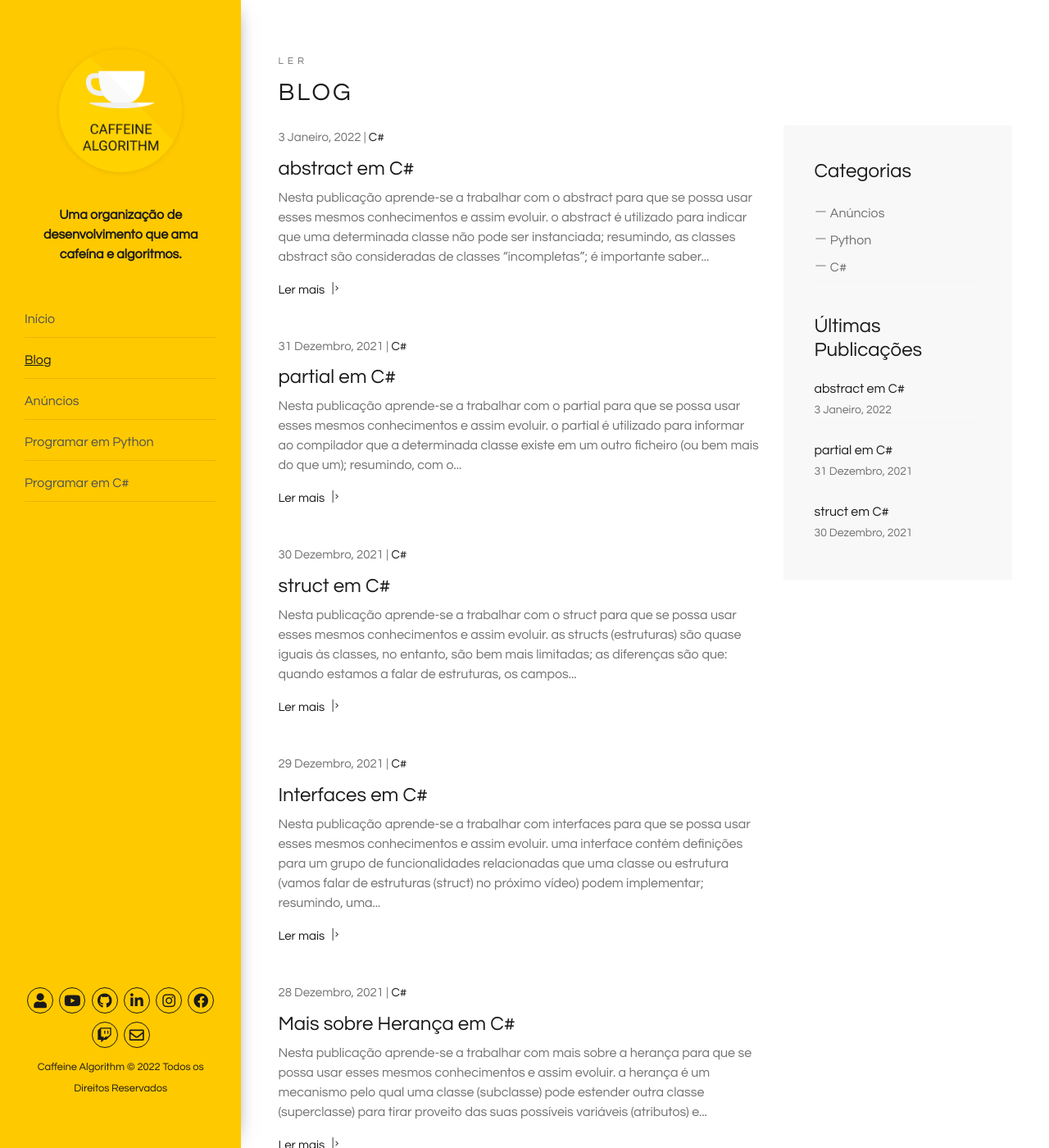
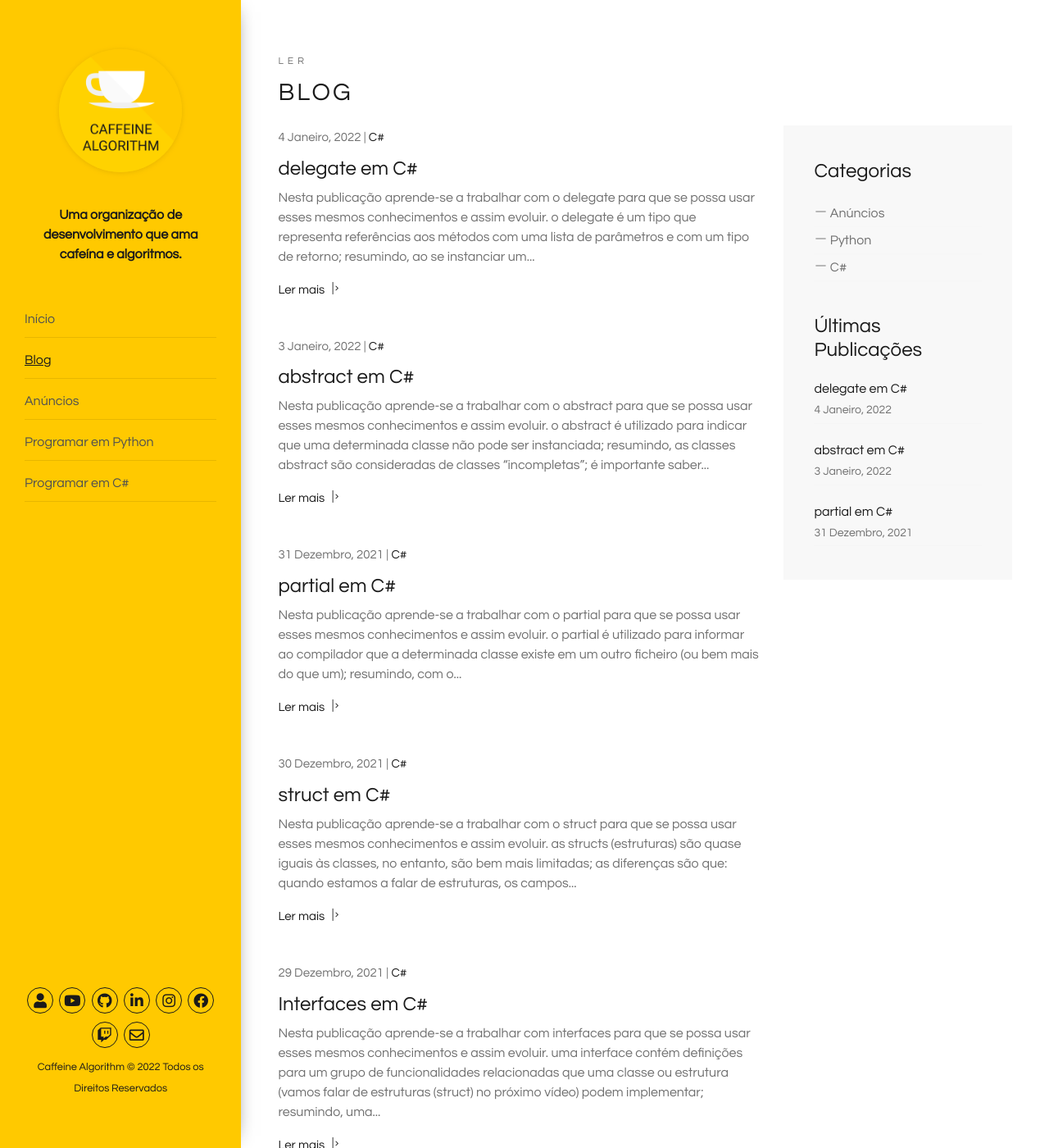
Before and after one commit to caffeinealgorithm/caffeinealgorithm.github.io, a Jekyll site: the page built from blog/index.html, in a window 1280 px wide and 1400 px high. Shown: the whole window at 82% size. Built offline with Jekyll 4.4.1, drawn with Linux system fonts in a browser that asks for light colours; the list of posts is cut into pages by our own code; some of the changed text lies outside the part shown.

Commit message:
Add 43º episode of the C# programming series

````diff
--- /dev/null
+++ b/_posts/2022-01-04-delegate-em-csharp.md
@@ -0,0 +1,57 @@
+---
+layout: post
+excerpt: Blog
+title: 'delegate em C#'
+description: 'Descobre como se trabalha com o delegate na linguagem de programação C#. Obtém respostas às tuas dúvidas com a teoria e os exemplos apresentados.'
+keywords: 'c#, csharp, delegate, publicação'
+date: 2022-01-04
+categories: [C#]
+---
+
+Nesta publicação aprende-se a trabalhar com o delegate para que se possa usar esses mesmos conhecimentos e assim evoluir.
+
+- o delegate é um tipo que representa referências aos métodos com uma lista de parâmetros e com um tipo de retorno;
+- resumindo, ao se instanciar um delegate, pode-se associar a determinada instância a qualquer método com uma assinatura e um tipo de retorno compatíveis;
+- é importante saber que o delegate permite que vários métodos possam ser chamados através de um único evento.
+
+```csharp
+using System;
+
+namespace Base {
+  class Delegate {
+    private delegate void ConjuntoDeMetodos(string nome);
+
+    public void Run() {
+      Console.Write("Insere o teu primeiro e último nome: ");
+      var nome = Console.ReadLine();
+
+      var conjuntoDeMetodos = new ConjuntoDeMetodos(ImprimirNome);
+      conjuntoDeMetodos += ImprimirNomeEmMaiusculas;
+      conjuntoDeMetodos += ImprimirNomeEmMinusculas;
+      conjuntoDeMetodos(nome);
+    }
+
+    public void ImprimirNome(string nome) {
+      Console.WriteLine($"Nome: {nome}");
+    }
+
+    public void ImprimirNomeEmMaiusculas(string nome) {
+      Console.WriteLine($"Nome em maiúsculas: {nome.ToUpper()}");
+    }
+
+    public void ImprimirNomeEmMinusculas(string nome) {
+      Console.WriteLine($"Nome em minúsculas: {nome.ToLower()}");
+    }
+  }
+}
+
+/*
+  Nome: Nelson Silva
+  Nome em maiúsculas: NELSON SILVA
+  Nome em minúsculas: nelson silva
+*/
+```
+
+Não te esqueças de [assistir ao vídeo](https://youtu.be/bbXsVSa952Y){:target="\_blank"} e podes sempre ler esta publicação [em inglês](https://nelsonsilvadev.com/blog/20220104/delegate-in-csharp/){:target="\_blank"}.
+
+### _Happy coding!_
--- a/index.html
+++ b/index.html
@@ -73,7 +73,7 @@ keywords: organização, desenvolvimento, cafeína, algoritmos, publicações, v
       </div>
 
       <div class="row">
-        {% for video in site.csharp %} {% if video.id == "/csharp/42" %}
+        {% for video in site.csharp %} {% if video.id == "/csharp/43" %}
         <div
           class="col-xs-12 col-sm-3 col-sm-6 col-lg-6 col-xl-3 animate-box"
           data-animate-effect="fadeInLeft"
````
Also changed, not shown: _csharp/43.md (added, +5 -0 lines), assets/img/playlists/csharp/43.png (added).
